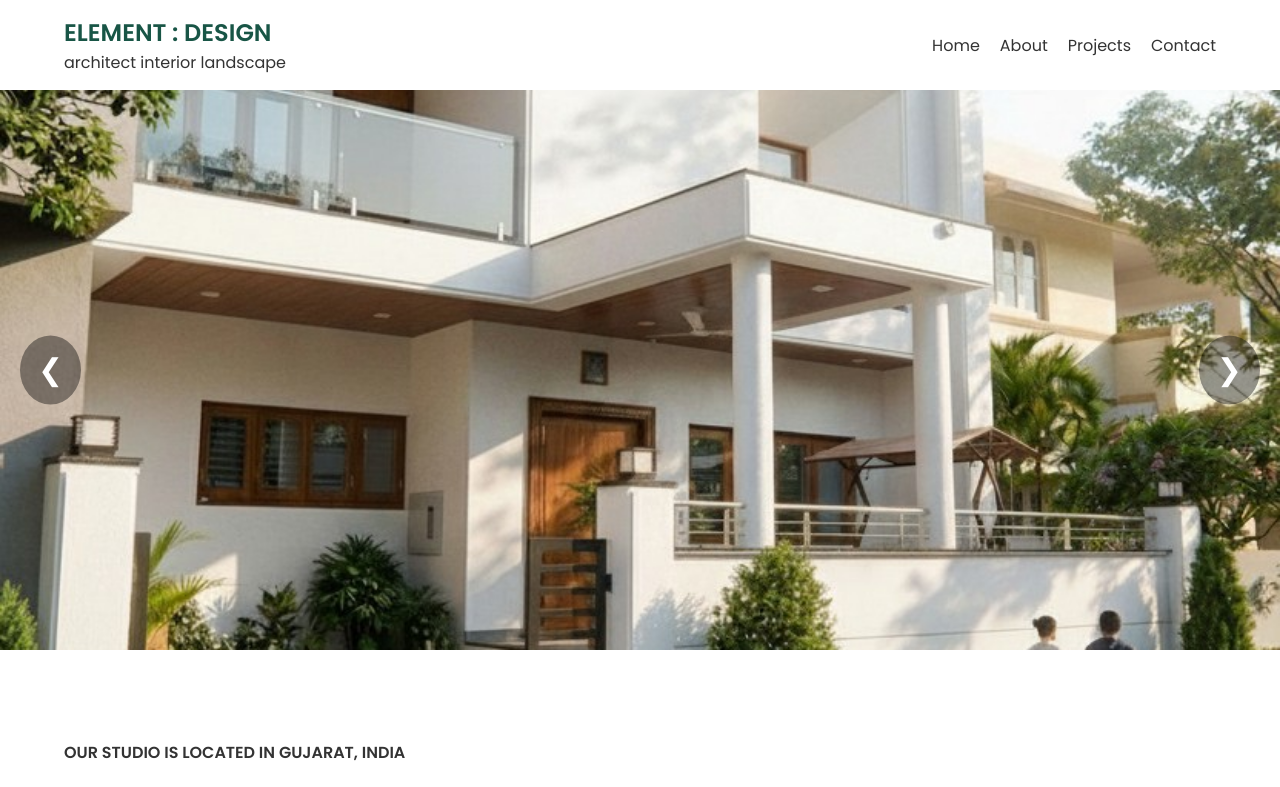
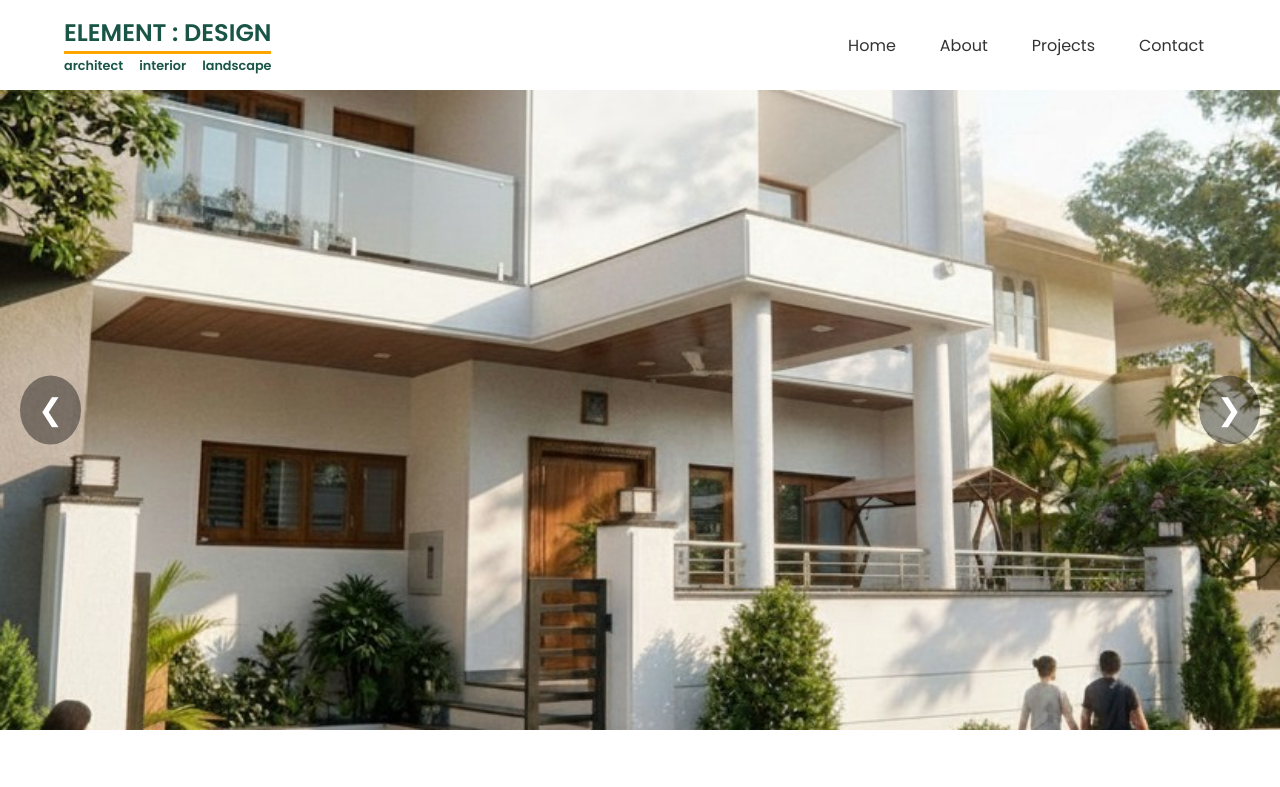
Before and after one commit to snehalsumitmevada/ElementDesignWS, a plain HTML site: page index.html in a window 1280 px wide. Shown: the top 787 px of the page. Drawn offline with Linux system fonts and the light colour scheme.

Commit message:
Refactor CSS for improved layout and responsiveness
Updated styles for various sections including navbar, hero, and footer. Adjusted layout for responsiveness and improved overall styling.

```diff
--- a/css/style.css
+++ b/css/style.css
@@ -28,7 +28,7 @@ body {
 }
 
 .section-title {
-    text-align: center;
+    text-align: left;
     margin-bottom: 1rem;
     color: var(--green);
 }
@@ -67,6 +67,21 @@ body {
     font-size: 1.5rem;
     font-weight: 600;
     color: var(--green);
+
+	border-bottom: 3px solid orange; /* increase thickness */
+    display: inline-block; /* keeps underline only under text */
+    padding-bottom: 1px; /* reduce space between text & underline */
+	position: relative;
+}
+.smalllogo {
+    font-size: 0.8rem;
+    font-weight: 600;
+    color: var(--green);
+    display: flex;
+    justify-content: space-between; /* spreads words */
+    width: 100%; /* same width as parent */
+    max-width: 220px; /* match ELEMENT : DESIGN width (adjust if needed) */
+	padding-top: 3px; /* reduce space between text & underline */
 }
 
 .logo span {
@@ -83,6 +98,38 @@ body {
     text-decoration: none;
     color: #333;
 }
+/* Navbar links */
+.navbar a {
+    text-decoration: none;
+    color: var(--green);
+    padding: 8px 12px;
+    transition: 0.3s ease;
+    position: relative;
+}
+
+/* Hover effect */
+.navbar a:hover {
+    color: #0a4f3c; /* darker green */
+    background: rgba(0,0,0,0.05);
+    border-radius: 5px;
+}
+
+
+/* animated underline */
+.navbar a::after {
+    content: "";
+    position: absolute;
+    left: 0;
+    bottom: 0;
+    width: 0;
+    height: 2px;
+    background: orange;
+    transition: width 0.3s ease;
+}
+
+.navbar a:hover::after {
+    width: 100%;
+}
 
 .menu-toggle {
     display: none;
@@ -91,28 +138,25 @@ body {
 }
 
 /* ================= HERO ================= */
-.hero {
+/*.hero {
     background: linear-gradient(rgba(0,0,0,0.4), rgba(0,0,0,0.4)),
                 url('../assets/images/hero.jpg') center/cover no-repeat;
     height: 90vh;
     display: flex;
     align-items: center;
-}
-
-.hero-content {
-    color: var(--white);
-}
+}*/
 
 .hero h1 {
     font-size: 3rem;
     margin-bottom: 1rem;
 }
 /* ================= HERO SECTION ================= */
-
+/*
 .hero {
     padding: 80px 0;
     background: #f8f8f8;
 }
+*/
 
 .hero-container {
     display: flex;
@@ -122,15 +166,18 @@ body {
     max-width: 1200px;
     margin: auto;
     padding: 0 20px;
+    color: var(--white);
 }
 
 /* ================= HERO SLIDER ================= */
 /* SLIDER CONTAINER */
 .hero {
     width: 100%;
-    height: 70vh; /* reduce height (adjust 60–75vh as needed) */
+    height: 80vh; /* reduce height (adjust 60–75vh as needed) */
     overflow: hidden;
     position: relative;
+    display: flex;
+    align-items: center;
 }
 
 /* Slider container */
@@ -165,7 +212,6 @@ body {
     height: 100%;
     object-fit: cover;   /* fills container perfectly */
     display: block;      /* removes bottom gap */
-}
 }
 
 /* Text overlay */
@@ -251,7 +297,7 @@ body {
 /* ================= ABOUT: PHOTO LEFT, CONTENT RIGHT ================= */
 .about-layout {
     display: grid;
-    grid-template-columns: 1fr 2fr; /* photo | content */
+    grid-template-columns: 2fr 1fr; /* photo | content */
     gap: 40px;
     align-items: center;
 	text-align: left;
@@ -262,13 +308,16 @@ body {
     max-width: 700px;
     margin: auto;
 }
+.about-text h4 {
+    color: orange;
+}
 .about-photo {
     display: flex;
     justify-content: center;
 }
 
 .architect-photo {
-    width: 20vw;          /* 20% of screen */
+    width: 22vw;          /* 20% of screen */
     max-width: 400px;     /* cap on large screens */
     min-width: 220px;     /* readable on small screens */
     height: auto;
@@ -348,7 +397,7 @@ body {
 /* ================= PROJECTS SECTION (SCOPED) ================= */
 .projects {
     background-color: #ffffff;
-    padding: 80px 0;
+    padding: 10px 0;
 }
 
 /* Scope subtitle only inside projects */
```
